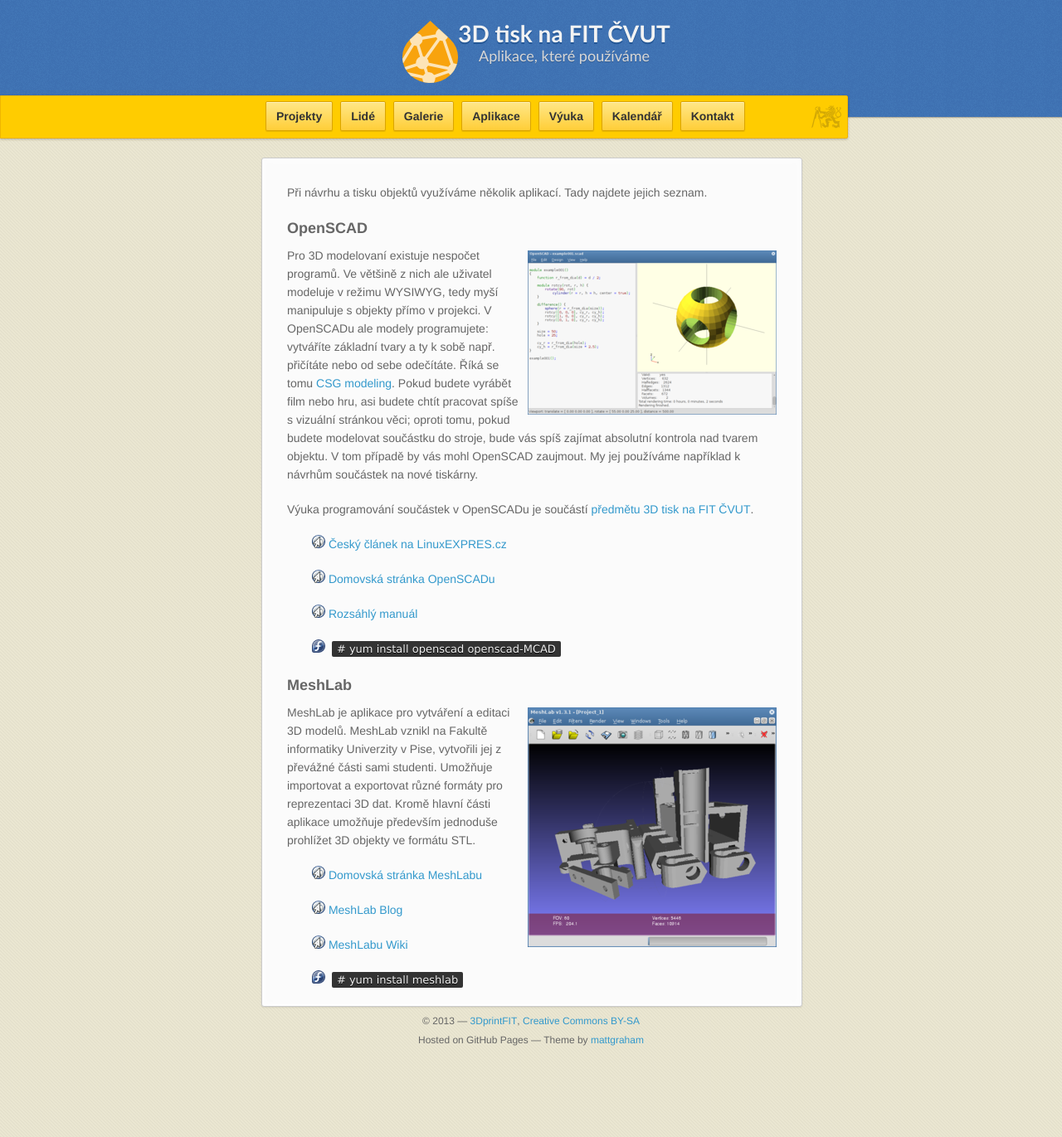
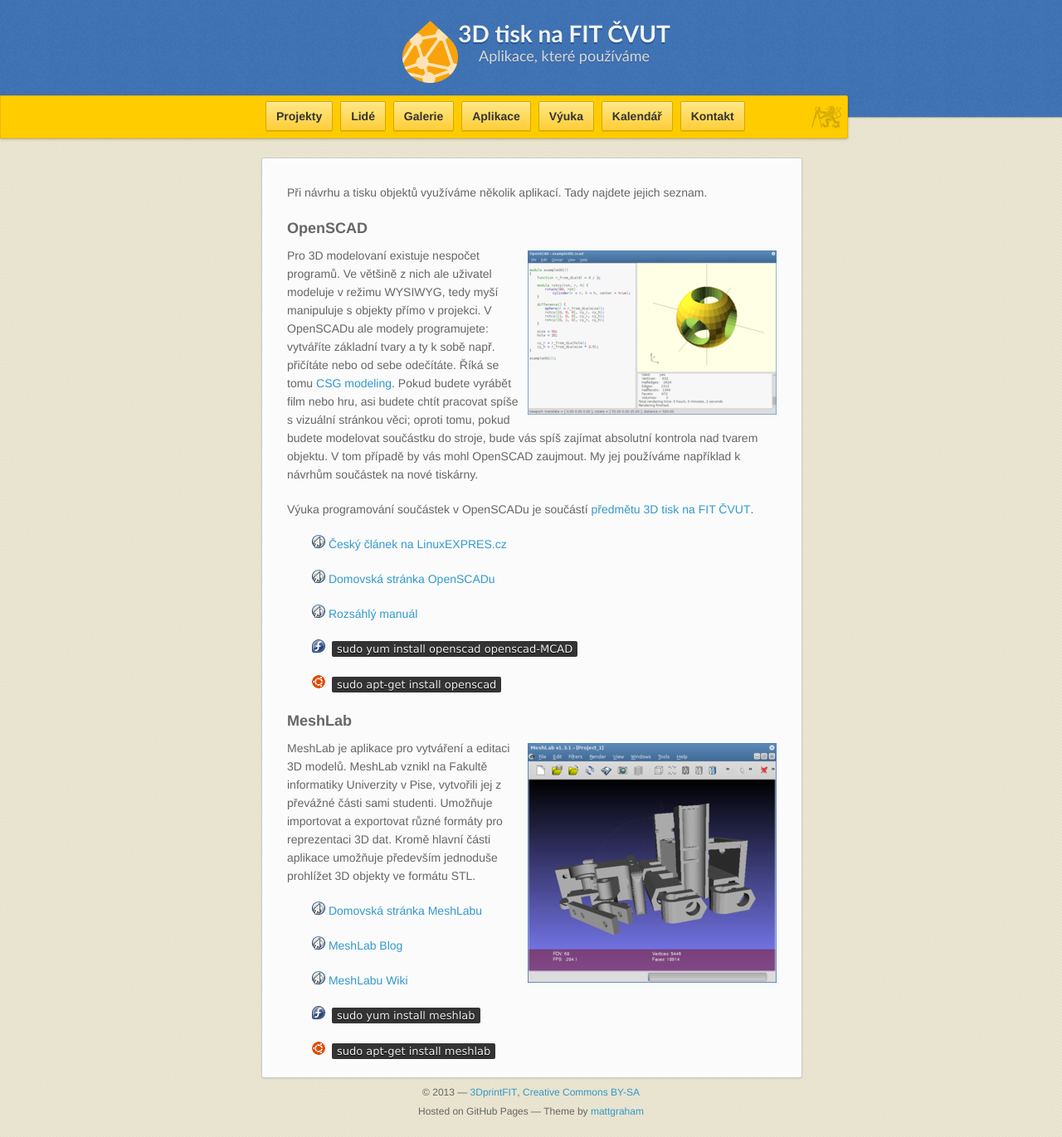
Before and after one commit to 3DprintFIT/3dprintfit.github.com, a Jekyll site: the page built from aplikace.md, in a window 1280 px wide and 1371 px high. Shown: the whole window at 83% size. Built offline with Jekyll 4.4.1, drawn with Linux system fonts in a browser that asks for light colours; nearby versions of some CDN libraries.

Commit message:
Added Ubuntu install instructions

```diff
--- a/aplikace.md
+++ b/aplikace.md
@@ -16,7 +16,9 @@
 
 {{ site.icons.web }} [Rozsáhlý manuál](http://en.wikibooks.org/wiki/OpenSCAD_User_Manual)
 
-{{ site.icons.fedora }} `# yum install openscad openscad-MCAD`
+{{ site.icons.fedora }} `sudo yum install openscad openscad-MCAD`
+
+{{ site.icons.ubuntu }} `sudo apt-get install openscad`
 
 ### MeshLab
 [![MeshLab](images/screens/meshlab_thumb.png)](images/screens/meshlab.png) MeshLab je aplikace pro vytváření a editaci 3D modelů. MeshLab vznikl na Fakultě informatiky Univerzity v Pise, vytvořili jej z převážné části sami studenti. Umožňuje importovat a exportovat různé formáty pro reprezentaci 3D dat. Kromě hlavní části aplikace umožňuje především jednoduše prohlížet 3D objekty ve formátu STL.
@@ -27,4 +29,6 @@
 
 {{ site.icons.web }} [MeshLabu Wiki](https://sourceforge.net/apps/mediawiki/meshlab)
 
-{{ site.icons.fedora }} `# yum install meshlab`
+{{ site.icons.fedora }} `sudo yum install meshlab`
+
+{{ site.icons.ubuntu }} `sudo apt-get install meshlab`
```
